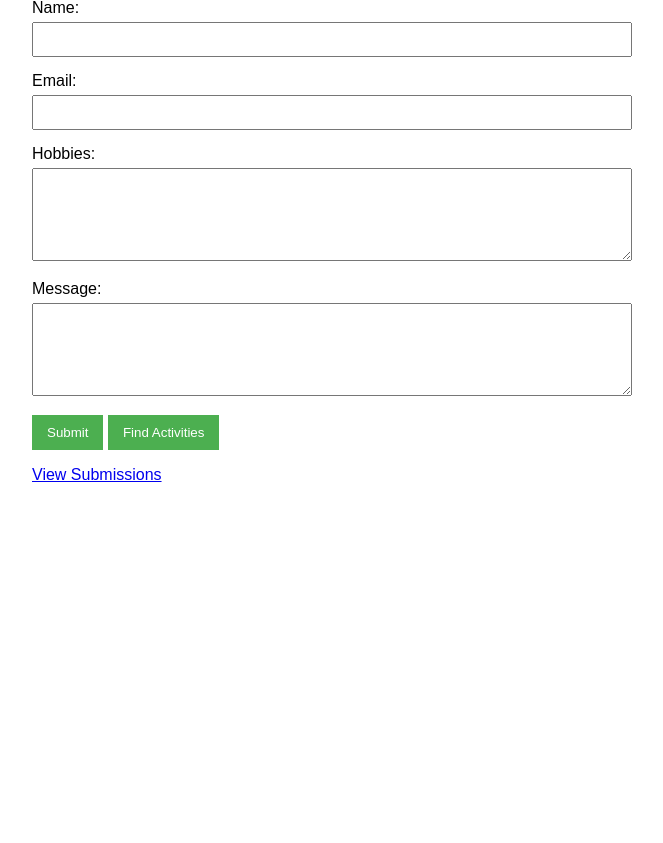
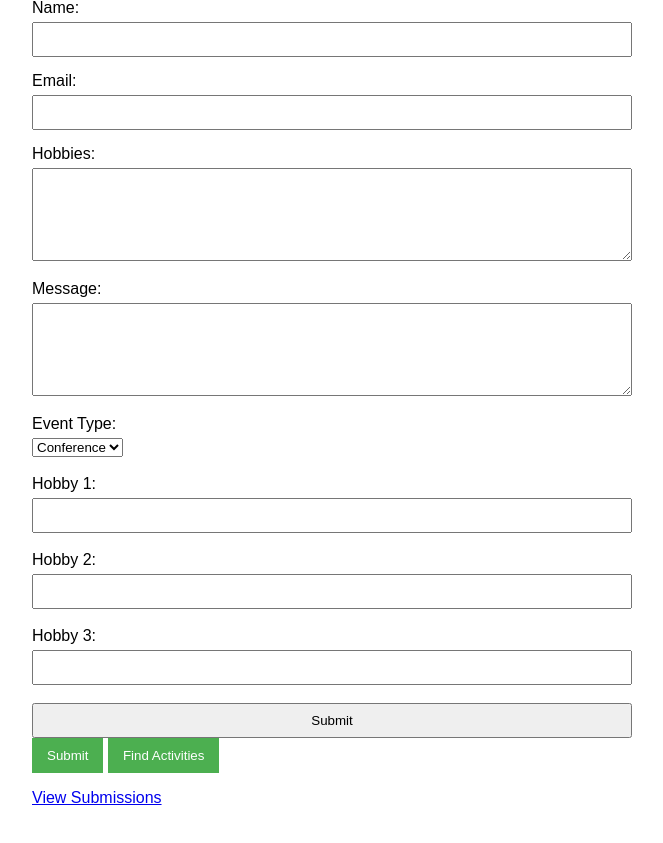
Before and after one commit to beaquino18/duckybara, a Flask app: page /form in a window 1280 px wide. Shown: the part 101-944 px from the top of the page, without its empty margins (308-971 px from the left). Before the commit the page ends 583 px from the top, so only its background shows below. Run offline with Flask 3, Linux system fonts and the light colour scheme.

Commit message:
adjusted form.html to add event type

```diff
--- a/templates/form.html
+++ b/templates/form.html
@@ -81,6 +81,22 @@
             <textarea id="message" name="message" rows="5" required></textarea>
         </div>
 
+        <div>
+            <label for="event_type">Event Type:</label>
+            <select id="event_type" name="event_type" required>
+                <option value="Conference">Conference</option>
+                <option value="Workshop">Workshop</option>
+                <option value="Meetup">Meetup</option>
+            </select><br><br>
+            <label for="hobby1">Hobby 1:</label>
+            <input type="text" id="hobby1" name="hobby1"><br><br>
+            <label for="hobby2">Hobby 2:</label>
+            <input type="text" id="hobby2" name="hobby2"><br><br>
+            <label for="hobby3">Hobby 3:</label>
+            <input type="text" id="hobby3" name="hobby3"><br><br>
+            <input type="submit" value="Submit">
+        </div>
+
 
         <button type="submit">Submit</button>
         <button type="submit">Find Activities</button>
```
